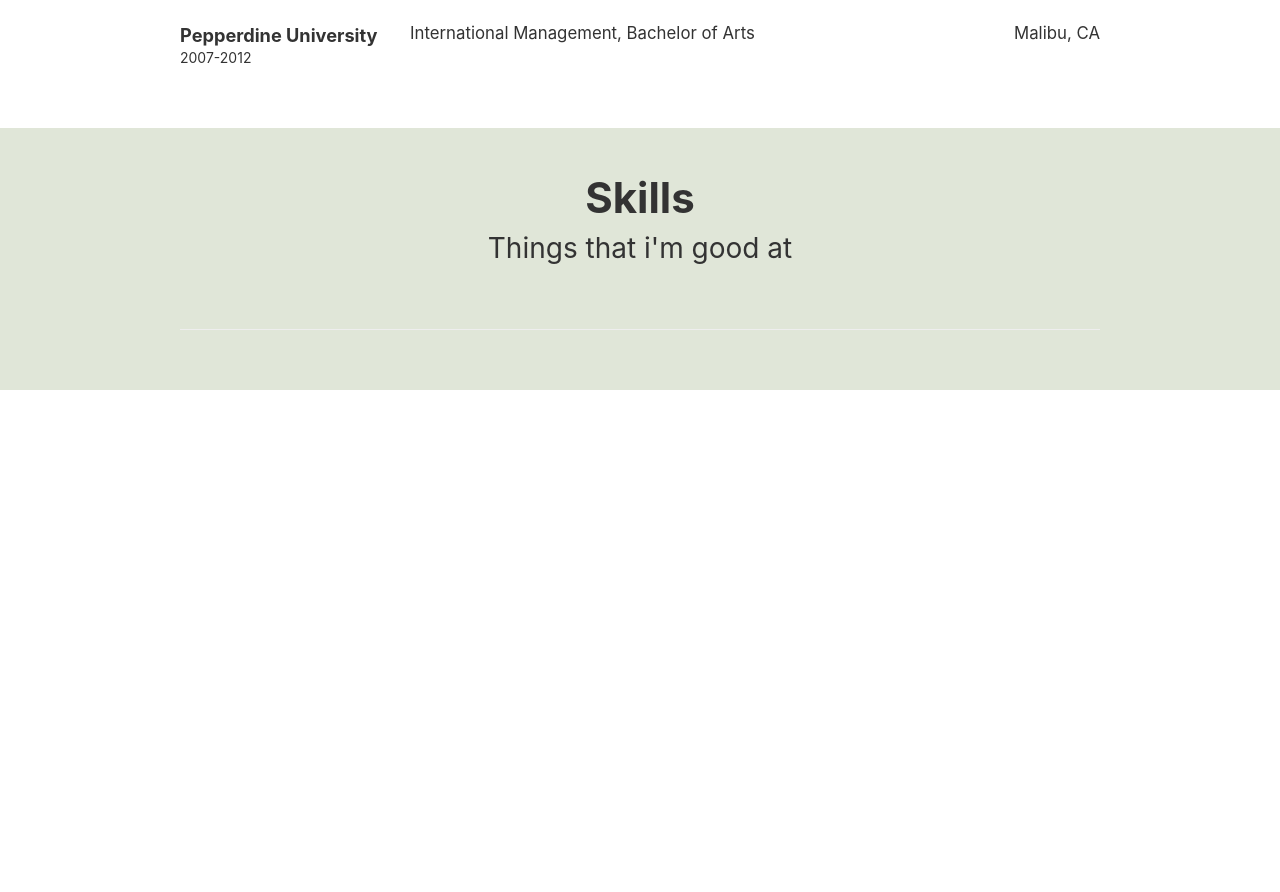
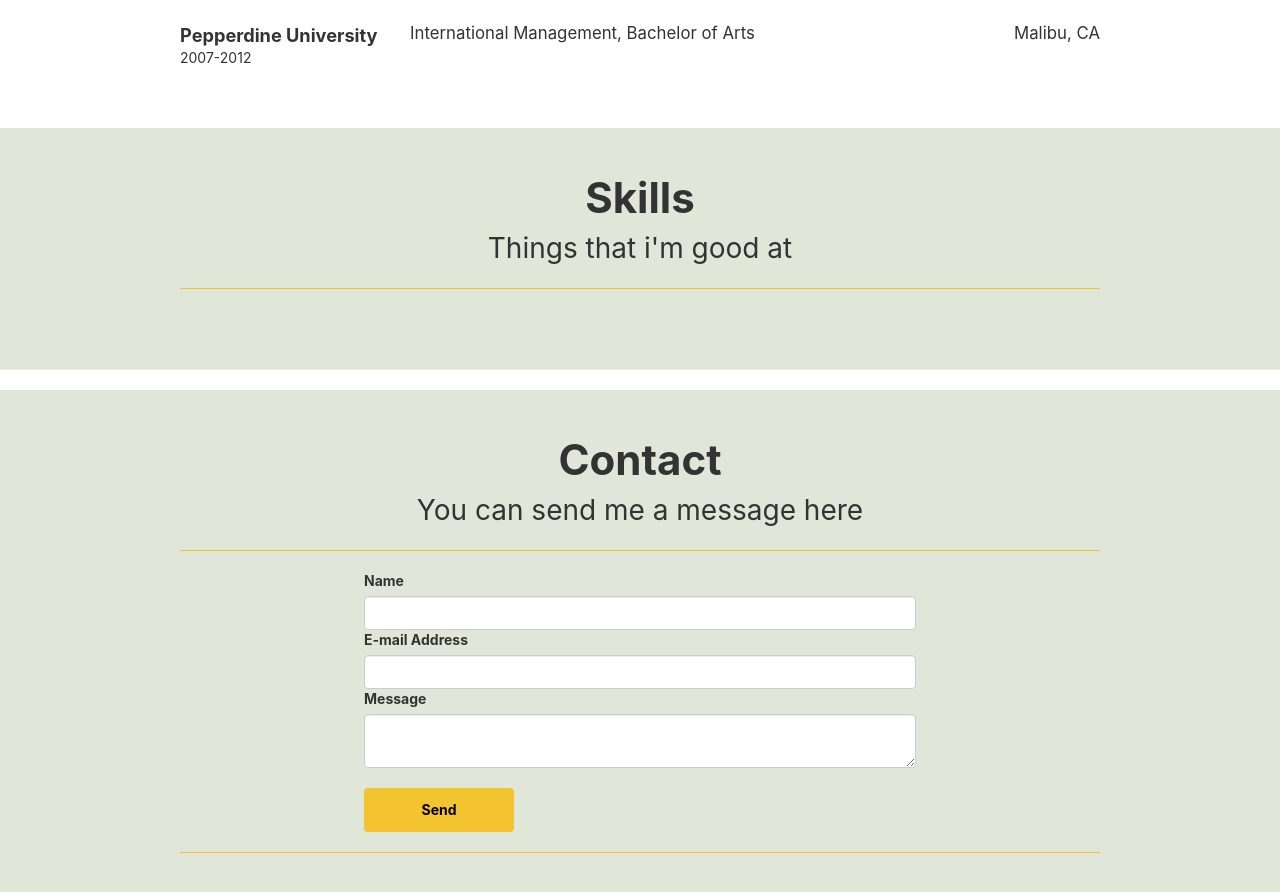
Before and after one commit to sleex723/personal-website, a React app: page / in a window 1280 px wide. Shown: the part 1460-2352 px from the top of the page. Before the commit the page ends 1850 px from the top, so only its background shows below. Built offline with nearby package versions, Linux system fonts and the light colour scheme.

Commit message:
Got contact form without server up

```diff
--- a/src/App.js
+++ b/src/App.js
@@ -4,6 +4,7 @@ import Scrollspy from 'react-scrollspy';
 import Header from './Components/Header/Header'
 import Profile from './Components/Profile/Profile';
 import Skills from './Components/Skills/Skills';
+import Contact from './Components/Contact/Contact';
 import styles from './App.css'
 
 class App extends Component {
@@ -13,6 +14,7 @@ class App extends Component {
 				<Header />
 				<section id="profile"><Profile /></section>
 				<section id="skills"><Skills /></section>
+				<section id="contact"><Contact /></section>
 			</div>
 		)
   }
--- /dev/null
+++ b/src/Components/Contact/Contact.css
@@ -0,0 +1,55 @@
+.Background {
+  background-color: #e0e6d8;
+}
+
+.Contact {
+  margin-left: auto;
+  margin-right: auto;
+  max-width: 1280px;
+  padding: 40px 180px;
+}
+
+.Contact .Header {
+  display: flex;
+  flex-direction: column;
+  justify-content: center;
+  align-items: center;
+}
+
+.Contact .Title {
+  font-size: 3em;
+  font-weight: bold;
+}
+
+.Contact .Desc {
+  font-size: 2em;
+}
+
+.Contact .Form {
+  display: flex;
+  flex-direction: column;
+  justify-content: center;
+  margin-left: auto;
+  margin-right: auto;
+  width: 60%;
+}
+
+.Contact .Button {
+  margin-top: 20px;
+  width: 150px;
+  background-color: #f4c430;
+  color: black;
+  font-weight: bold;
+  padding: 12px 20px;
+  border: none;
+  border-radius: 4px;
+  cursor: pointer;
+  float: right;
+}
+
+.Contact hr {
+  border: none;
+  color: #f4c430;
+  background-color: #f4c430;
+  height: 1px;
+}
--- /dev/null
+++ b/src/Components/Contact/Contact.js
@@ -0,0 +1,66 @@
+import React, { Component } from 'react';
+import styles from './Contact.css';
+import { form, FormGroup, ControlLabel, FormControl, HelpBlock, Button } from 'react-bootstrap';
+
+class Contact extends Component {
+
+  state = {
+    name: '',
+    email: '',
+    message: ''
+  }
+
+  handleChange = e => {
+    this.setState({
+      [e.target.name]: e.target.value
+    })
+
+    console.log(this.state);
+  }
+
+  render() {
+    return (
+      <div className={styles.Background}>
+        <div className={styles.Contact}>
+          <div className={styles.Header}>
+            <div className={styles.Title}>Contact</div>
+            <div className={styles.Desc}>You can send me a message here</div>
+          </div>
+          <hr/>
+          <form className={styles.Form}>
+            <ControlLabel>Name</ControlLabel>
+            <FormControl
+              type="text"
+              name="name"
+              value={this.state.name}
+              onChange={this.handleChange}
+            />
+            <ControlLabel>E-mail Address</ControlLabel>
+            <FormControl
+              type="email"
+              name="email"
+              value={this.state.email}
+              onChange={this.handleChange}
+            />
+            <ControlLabel>Message</ControlLabel>
+            <FormControl
+              componentClass="textarea"
+              type="text"
+              name="message"
+              value={this.state.message}
+              onChange={this.handleChange}
+            />
+            <button type="submit" className={styles.Button}>Send</button>
+          </form>
+          <hr/>
+          <div>
+            <div className={styles.Social}>
+            </div>
+          </div>
+        </div>
+      </div>
+    )
+  }
+}
+
+export default Contact
--- a/src/Components/Header/Header.css
+++ b/src/Components/Header/Header.css
@@ -20,3 +20,14 @@
 .BannerTitle {
   font-size: 3em;
 }
+
+.NavColor {
+  background-image: none;
+  box-shadow: none;
+  border: none;
+  background-color: #f4c430;
+}
+
+.NavText > a{
+  color: #000;
+}
--- a/src/Components/Header/Header.js
+++ b/src/Components/Header/Header.js
@@ -10,7 +10,7 @@ class Header extends Component {
   render() {
     return(
       <div>
-        <Scrollspy items={ ['profile', 'skills'] } currentClassName="is-current">
+        <Scrollspy items={ ['profile', 'skills', 'contact'] } currentClassName="is-current">
           <Navbar fixedTop>
             <Nav pullRight>
               <NavItem href="#profile">
@@ -22,7 +22,7 @@ class Header extends Component {
               <NavItem eventKey={3} href="#">
                 Portfolio
               </NavItem>
-              <NavItem eventKey={4} href="#">
+              <NavItem eventKey={4} href="#contact">
                 Contact
               </NavItem>
             </Nav>
--- a/src/Components/Skills/Skills.css
+++ b/src/Components/Skills/Skills.css
@@ -1,18 +1,18 @@
 .Background {
   background-color: #e0e6d8;
-  /* max-width: 1280px; */
-  padding: 40px 180px;
-
 }
 
 .SkillsContainer {
   margin-left: auto;
   margin-right: auto;
+  max-width: 1280px;
+  padding: 40px 180px;
+}
+.SkillsContainer .Header {
   display: flex;
   flex-direction: column;
   justify-content: center;
   align-items: center;
-  max-width: 1280px;
 }
 
 .SkillsContainer .Title {
@@ -26,7 +26,7 @@
 
 .SkillsContainer hr {
   border: none;
-  color: #FFF;
-  background-color: #FFF;
+  color: #f4c430;
+  background-color: #f4c430;
   height: 1px;
 }
--- a/src/Components/Skills/Skills.js
+++ b/src/Components/Skills/Skills.js
@@ -5,16 +5,15 @@ const skills = (props) => {
   return(
     <div className={styles.Background}>
       <div className={styles.SkillsContainer}>
-        <div className={styles.Title}>
-          Skills
-        </div>
-        <div className={styles.Desc}>
-          Things that i'm good at
+        <div className={styles.Header}>
+          <div className={styles.Title}>Skills</div>
+          <div className={styles.Desc}>
+            Things that i'm good at
+          </div>
         </div>
         <hr/>
       </div>
       <hr/>
-
     </div>
   )
 }
```
